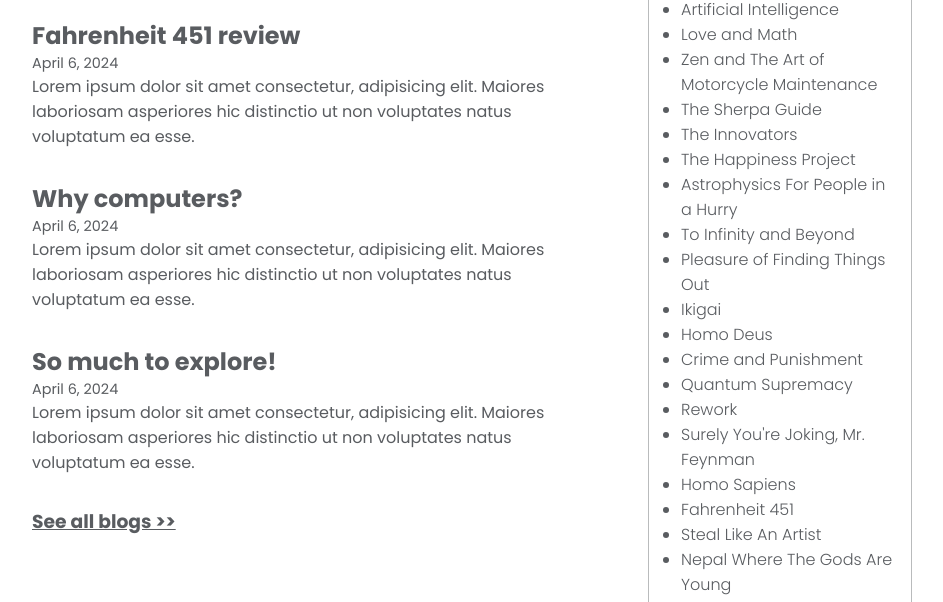
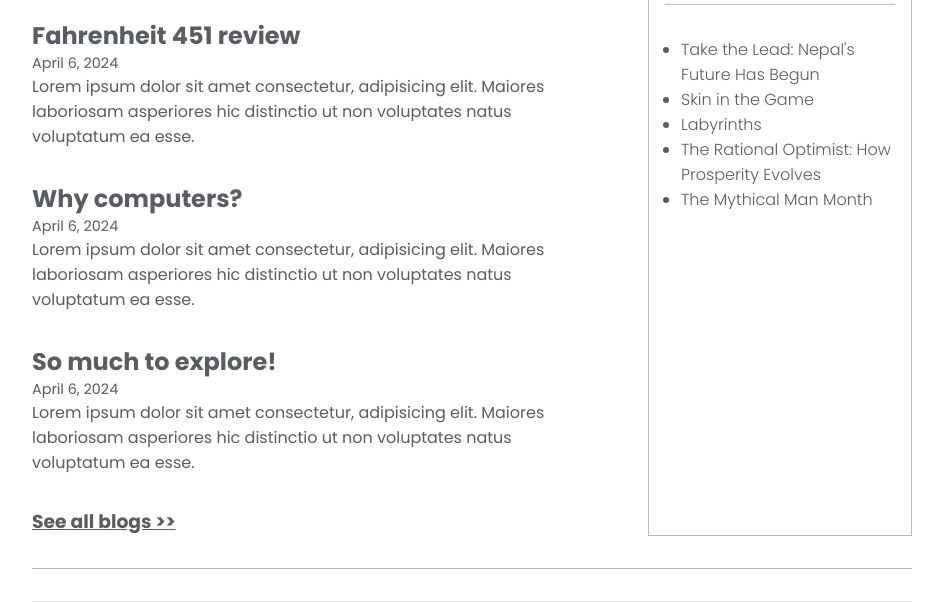
Before and after one commit to prashishphunyal/prashishph.github.io, a plain HTML site: page index.html in a window 1280 px wide. Shown: the part 566-1168 px from the top of the page, without its empty margins (168-1111 px from the left). Drawn offline with Linux system fonts and the light colour scheme; a web font is replaced by a local one.

Commit message:
Update page titles and bookshelf content

```diff
--- a/index.html
+++ b/index.html
@@ -5,7 +5,7 @@
 <head>
     <meta charset="UTF-8">
     <meta name="viewport" content="width=device-width, initial-scale=1.0">
-    <title>Prashish</title>
+    <title>Prashish Phunyal</title>
     <link rel="icon" href="./assets/images/icon and svgs/fav.ico">
     <link rel="preconnect" href="https://fonts.googleapis.com">
     <link rel="preconnect" href="https://fonts.gstatic.com" crossorigin>
@@ -74,30 +74,16 @@
                     </a>
             </div>
             <div class="bookshelf">
-                <h3>Bookshelf</h3>
+                <h3>Monthly reads - July</h3>
+                <div class="horizontal-ruler"></div>
+
                 <ul>
-                    <!-- New book? Add on top -->
-                    <li>Zero to One</li>
-                    <li>Artificial Intelligence</li>
-                    <li>Love and Math</li>
-                    <li>Zen and The Art of Motorcycle Maintenance</li>
-                    <li>The Sherpa Guide</li>
-                    <li>The Innovators</li>
-                    <li>The Happiness Project</li>
-                    <li>Astrophysics For People in a Hurry</li>
-                    <li>To Infinity and Beyond</li>
-                    <li>Pleasure of Finding Things Out</li>
-                    <li>Ikigai</li>
-                    <li>Homo Deus</li>
-                    <li>Crime and Punishment</li>
-                    <li>Quantum Supremacy</li>
-                    <li>Rework</li>
-                    <li>Surely You're Joking, Mr. Feynman</li>
-                    <li>Homo Sapiens</li>
-                    <li>Fahrenheit 451</li>
-                    <li>Steal Like An Artist</li>
-                    <li>Nepal Where The Gods Are Young</li>
-                    <li>Notes From The Underground</li>
+                    <li>Take the Lead: Nepal's Future Has Begun</li>
+                    <li>Skin in the Game</li>
+                    <li>Labyrinths</li>
+                    <li>The Rational Optimist: How Prosperity Evolves</li>
+                    <li>The Mythical Man Month</li>
+                    <br>
                 </ul>
             </div>
         </div>
```
Also changed, not shown: page/contact.html (+1 -1 lines).
